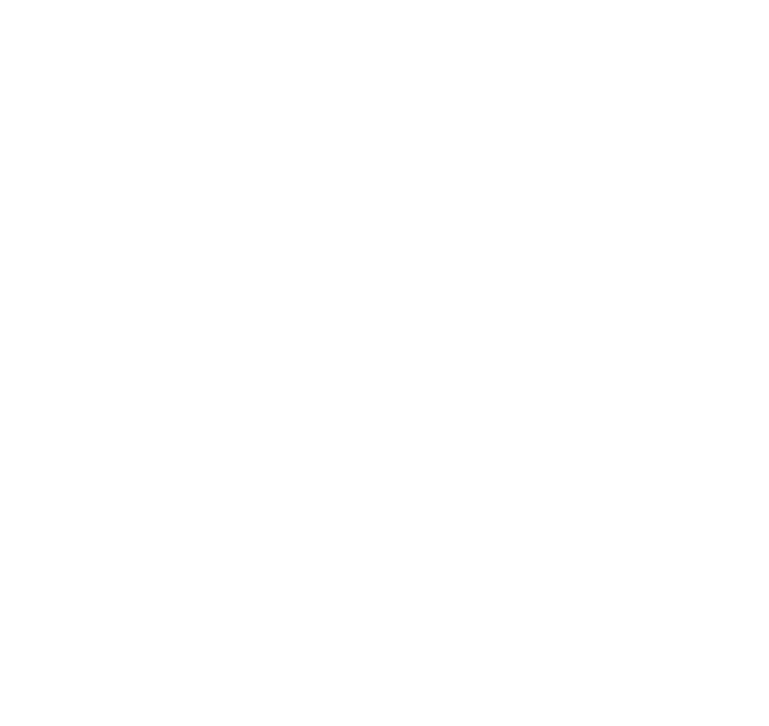
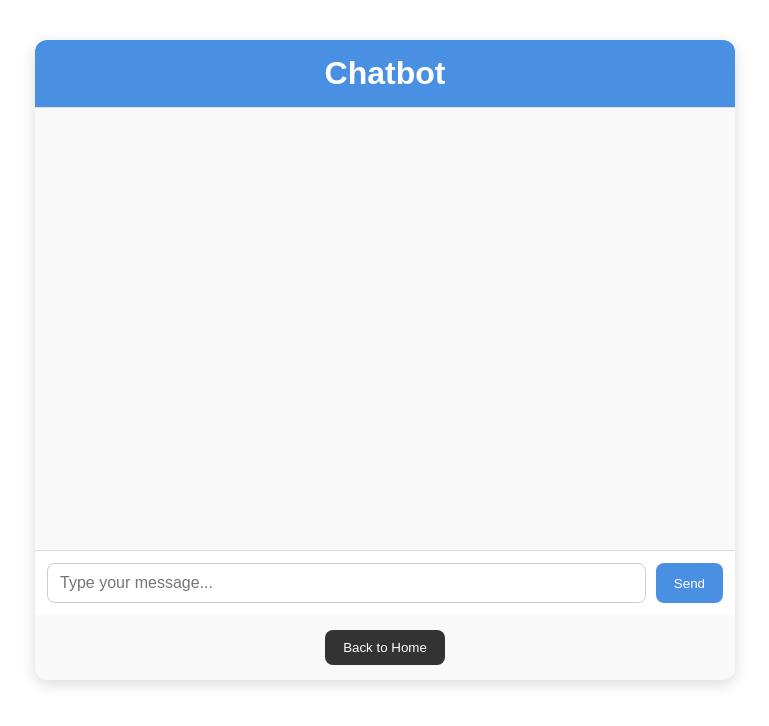
Before and after one commit to shivanirao1710/Truefit-Careers-AI-Driven-Organizational-Compatibility, a React (Create React App) app in the folder frontend/: page /chatbot in a window 1280 px wide. Before the commit this address had no page. Shown: the top 726 px of the page, without its empty margins (255-1024 px from the left). Built offline with nearby package versions, Linux system fonts and the light colour scheme.

Commit message:
added chatbot

```diff
--- a/frontend/src/App.js
+++ b/frontend/src/App.js
@@ -10,6 +10,7 @@
 import PersonalityResult from "./components/PersonalityResult"; // New
 import JobSearch from "./components/JobSearch";             // Job search page
 import JobDetails from "./components/JobDetails";
+import Chatbot from "./components/Chatbot";
 import axios from "axios";
 
 axios.defaults.withCredentials = true;
@@ -27,7 +28,8 @@
         <Route path="/behaviour" element={<BehaviourTest />} /> {/* Behaviour Test Page */}
         <Route path="/result" element={<PersonalityResult />} /> {/* Result Page */}
         <Route path="/search" element={<JobSearch />} />
-         <Route path="/job/:job_role/:company_name" element={<JobDetails />} />
+        <Route path="/job/:job_role/:company_name" element={<JobDetails />} />
+        <Route path="/chatbot" element={<Chatbot />} />
       </Routes>
     </Router>
   );
--- /dev/null
+++ b/frontend/src/components/Chatbot.js
@@ -0,0 +1,76 @@
+import React, { useState, useRef, useEffect } from "react";
+import axios from "axios";
+import { useNavigate } from "react-router-dom";
+import "./style.css";
+
+function Chatbot() {
+  const [userInput, setUserInput] = useState("");
+  const [chatHistory, setChatHistory] = useState([]);
+  const chatEndRef = useRef(null);
+  const navigate = useNavigate();
+
+  const sendMessage = async (e) => {
+    e.preventDefault();
+    if (!userInput.trim()) return;
+
+    try {
+      const res = await axios.post("http://localhost:5000/chatbot", {
+        user_input: userInput,
+      });
+
+      const botResponse = res.data.response;
+
+      setChatHistory((prev) => [
+        ...prev,
+        { sender: "You", text: userInput },
+        { sender: "Bot", text: botResponse },
+      ]);
+    } catch (error) {
+      console.error("Error communicating with chatbot:", error);
+    }
+
+    setUserInput("");
+  };
+
+  // Auto-scroll to bottom when new messages appear
+  useEffect(() => {
+    chatEndRef.current?.scrollIntoView({ behavior: "smooth" });
+  }, [chatHistory]);
+
+  return (
+    <div className="chatbot-container">
+      <h1 className="chatbot-title">Chatbot</h1>
+
+      {/* Chat messages */}
+      <div className="chat-window">
+        {chatHistory.map((msg, index) => (
+          <div
+            key={index}
+            className={`message-box ${msg.sender === "You" ? "user" : "bot"}`}
+          >
+            <strong>{msg.sender}:</strong> {msg.text}
+          </div>
+        ))}
+        <div ref={chatEndRef} />
+      </div>
+
+      {/* Input area always stays at bottom */}
+      <form onSubmit={sendMessage} className="input-area">
+        <input
+          type="text"
+          value={userInput}
+          onChange={(e) => setUserInput(e.target.value)}
+          placeholder="Type your message..."
+          required
+        />
+        <button type="submit">Send</button>
+      </form>
+
+      <button className="btn" onClick={() => navigate("/home")}>
+        Back to Home
+      </button>
+    </div>
+  );
+}
+
+export default Chatbot;
--- a/frontend/src/components/Home.js
+++ b/frontend/src/components/Home.js
@@ -43,7 +43,7 @@
           <li onClick={() => navigate("/home")}>Home</li>
           <li onClick={scrollToAbout}>About</li>
           <li onClick={() => navigate("/profile")}>Profile</li>
-          <li onClick={() => alert("Chatbot clicked")}>Chatbot</li>
+          <li onClick={() => navigate("/chatbot")}>Chatbot</li>
           <li onClick={() => alert("Sections clicked")}>Sections</li>
         </ul>
         <button className="logout-btn" onClick={handleLogout}>
@@ -196,7 +196,7 @@
       </p>
       <button
         className="secondary-btn"
-        onClick={() => alert("Chatbot clicked")}
+        onClick={() => navigate("/chatbot")}
       >
         Chat Now
       </button>
--- a/frontend/src/components/style.css
+++ b/frontend/src/components/style.css
@@ -789,3 +789,106 @@
   color: red;
   font-weight: 600;
 }
+
+/* chatbot styling */
+
+/* Whole container */
+.chatbot-container {
+  max-width: 700px;
+  margin: 40px auto;
+  display: flex;
+  flex-direction: column;
+  height: 80vh;
+  border-radius: 12px;
+  background: #f9f9f9;
+  box-shadow: 0 4px 15px rgba(0, 0, 0, 0.15);
+  font-family: Arial, sans-serif;
+}
+
+/* Title */
+.chatbot-title {
+  text-align: center;
+  padding: 15px;
+  border-bottom: 1px solid #ddd;
+  background: #4a90e2;
+  color: white;
+  border-radius: 12px 12px 0 0;
+}
+
+/* Chat window */
+.chat-window {
+  flex: 1;
+  padding: 20px;
+  overflow-y: auto;
+  display: flex;
+  flex-direction: column;
+}
+
+/* Messages */
+.message-box {
+  padding: 10px 14px;
+  margin-bottom: 12px;
+  border-radius: 12px;
+  max-width: 70%;
+  word-wrap: break-word;
+}
+
+.message-box.user {
+  background: #e1f5fe;
+  align-self: flex-end;
+  text-align: right;
+}
+
+.message-box.bot {
+  background: #f1f1f1;
+  align-self: flex-start;
+  text-align: left;
+}
+
+/* Input area fixed at bottom */
+.input-area {
+  display: flex;
+  border-top: 1px solid #ddd;
+  padding: 12px;
+  background: #fff;
+}
+
+.input-area input {
+  flex: 1;
+  padding: 10px 12px;
+  border: 1px solid #ccc;
+  border-radius: 8px;
+  font-size: 1rem;
+  outline: none;
+}
+
+.input-area button {
+  margin-left: 10px;
+  padding: 10px 18px;
+  background: #4a90e2;
+  color: #fff;
+  border: none;
+  border-radius: 8px;
+  cursor: pointer;
+  transition: background 0.3s;
+}
+
+.input-area button:hover {
+  background: #357abd;
+}
+
+/* Back button */
+.btn {
+  margin: 15px auto;
+  padding: 10px 18px;
+  background: #333;
+  color: #fff;
+  border-radius: 8px;
+  border: none;
+  cursor: pointer;
+  transition: background 0.3s;
+}
+
+.btn:hover {
+  background: #555;
+}
```
Also changed, not shown: 1 other file (tests, documents, lock files or other folders).
